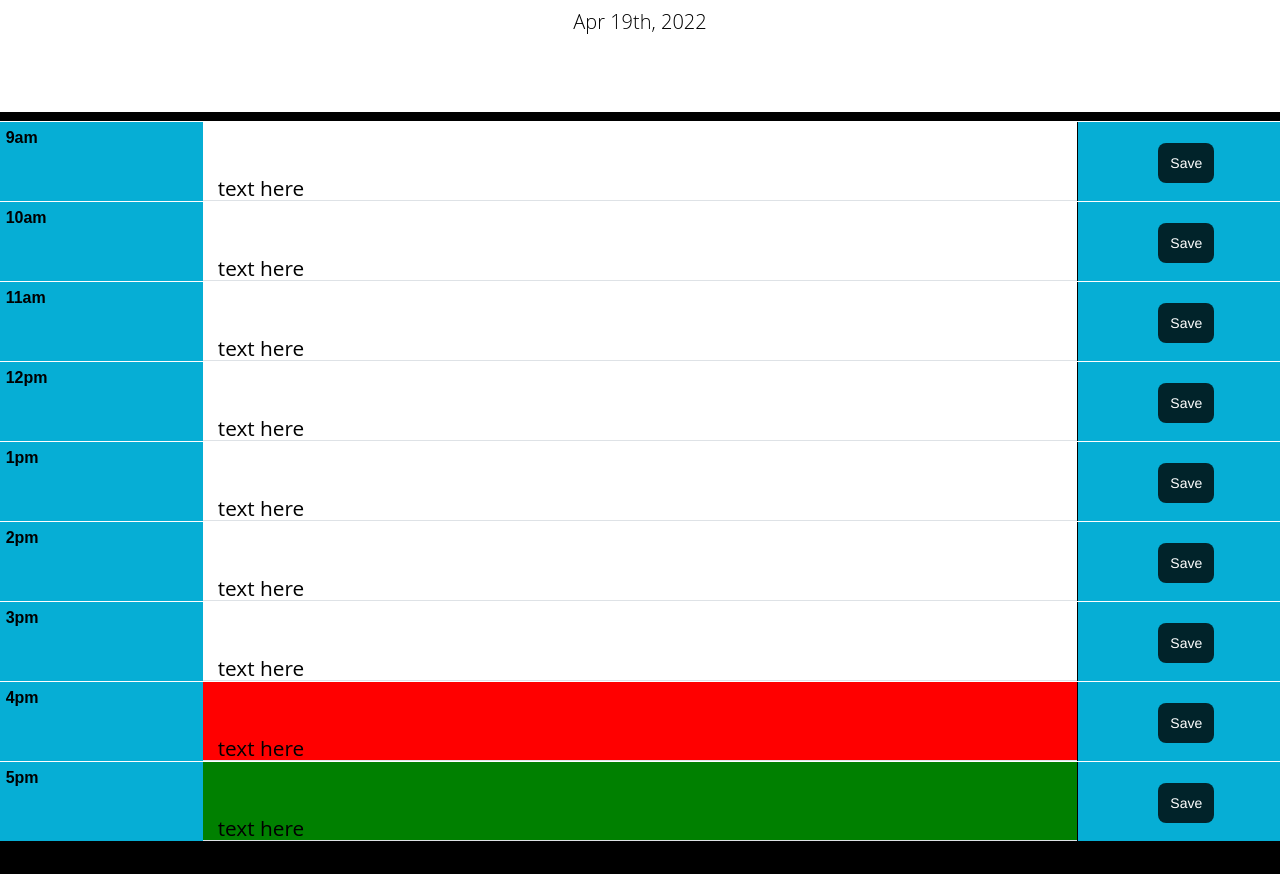
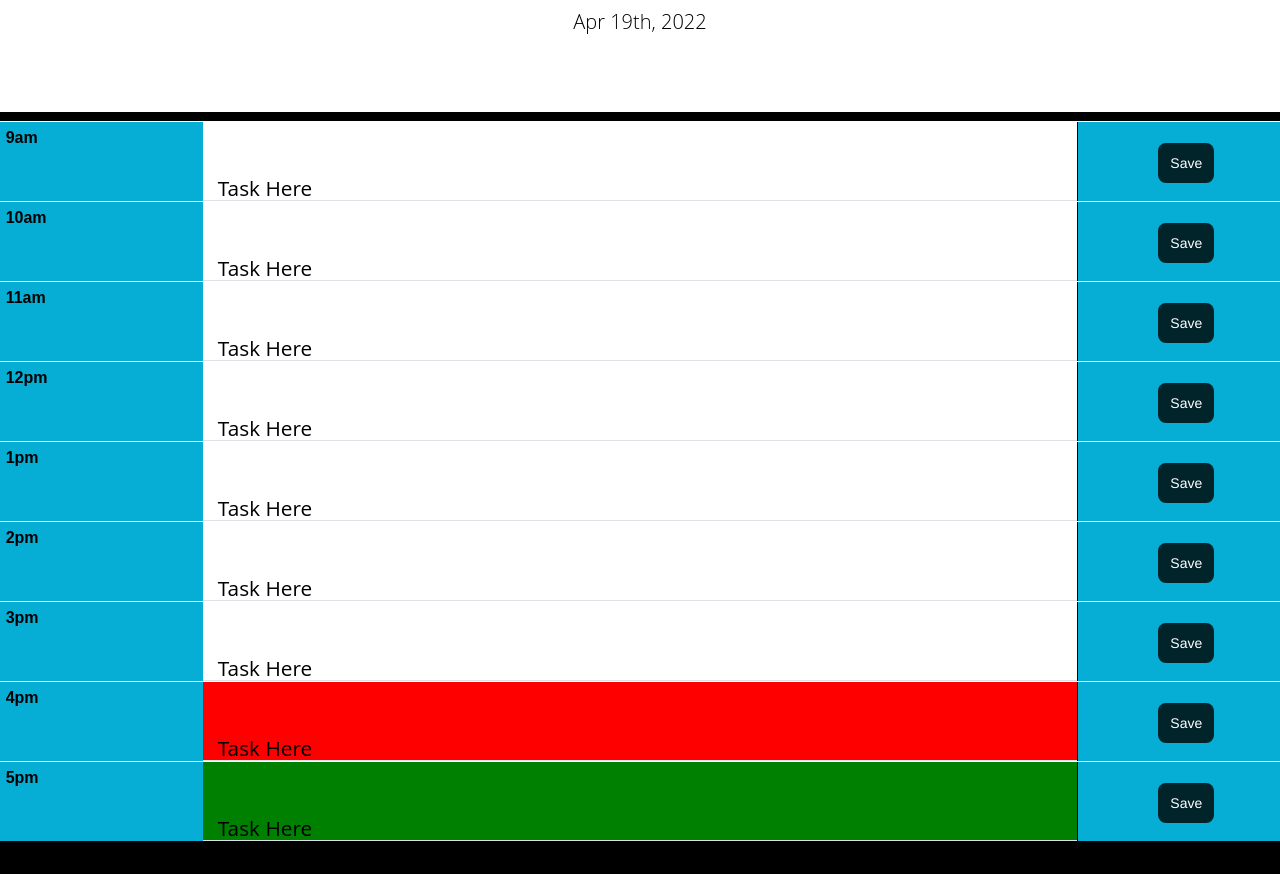
Before and after one commit to Brady1052/Work-Day-Scheduler, a plain HTML site: page index.html in a window 1280 px wide. Shown: the part 182-1056 px from the top of the page. Drawn offline with nearby package versions, Linux system fonts and the light colour scheme.

Commit message:
changed text here to Task Here

```diff
--- a/index.html
+++ b/index.html
@@ -25,7 +25,7 @@
         </div>
 
         <div class="col-8 description backgroundTool border-bottom scheduler">
-          <span for="event" class="textData" id="span9">text here </span>
+          <span for="event" class="textData" id="span9">Task Here </span>
           <input class="d-none textarea bg-transparent" style="border: none; font-size: 135%; position: relative; top: 25%; right:5%;" type="text" placeholder="Enter task here"></input>
         </div>
         <div class="col-2 saveBtn">
@@ -39,7 +39,7 @@
       </div>
 
       <div class="col-8 description backgroundTool border-bottom scheduler">
-        <span for="event" class="textData" id= "10amInput">text here </span>
+        <span for="event" class="textData" id= "10amInput">Task Here </span>
         <input class="d-none textarea bg-transparent" style="border: none; font-size: 135%; position: relative; top: 25%; right:5%;" type="text" placeholder="Enter task here"></input>
       </div>
       <div class="col-2 saveBtn">
@@ -54,7 +54,7 @@
       </div>
 
       <div class="col-8 description backgroundTool border-bottom scheduler">
-        <span class="textData" id="11amSpan">text here </span>
+        <span class="textData" id="11amSpan">Task Here </span>
         <input class="d-none textarea bg-transparent" style="border: none; font-size: 135%; position: relative; top: 25%; right:5%;" type="text" placeholder="Enter task here"></input>
       </div>
       <div class="col-2 saveBtn">
@@ -71,7 +71,7 @@
       </div>
 
       <div class="col-8 description backgroundTool border-bottom scheduler">
-        <span class="textData" id="12pmSpan">text here </span>
+        <span class="textData" id="12pmSpan">Task Here </span>
         <input class="d-none textarea bg-transparent" style="border: none; font-size: 135%; position: relative; top: 25%; right:5%;" type="text" placeholder="Enter task here"></input>
       </div>
       <div class="col-2 saveBtn">
@@ -85,7 +85,7 @@
       </div>
 
       <div class="col-8 description backgroundTool border-bottom scheduler">
-        <span class="textData" id="1pmSpan">text here </span>
+        <span class="textData" id="1pmSpan">Task Here </span>
         <input class="d-none textarea bg-transparent" style="border: none; font-size: 135%; position: relative; top: 25%; right:5%;" type="text" placeholder="Enter task here"></input>
       </div>
       <div class="col-2 saveBtn">
@@ -98,7 +98,7 @@
         </div>
 
         <div class="col-8 description backgroundTool border-bottom scheduler">
-          <span class="textData" id="span2">text here </span>
+          <span class="textData" id="span2">Task Here </span>
           <input class="d-none textarea bg-transparent" style="border: none; font-size: 135%; position: relative; top: 25%; right:5%;" type="text" placeholder="Enter task here"></input>
         </div>
         <div class="col-2 saveBtn">
@@ -111,7 +111,7 @@
         </div>
 
         <div class="col-8 description backgroundTool border-bottom scheduler">
-          <span class="textData" id="span3">text here </span>
+          <span class="textData" id="span3">Task Here </span>
           <input class="d-none textarea bg-transparent" style="border: none; font-size: 135%; position: relative; top: 25%; right:5%;" type="text" placeholder="Enter task here"></input>
         </div>
         <div class="col-2 saveBtn">
@@ -124,7 +124,7 @@
         </div>
 
         <div class="col-8 description backgroundTool border-bottom scheduler">
-          <span class="textData" id="span4">text here </span>
+          <span class="textData" id="span4">Task Here </span>
           <input class="d-none textarea bg-transparent" style="border: none; font-size: 135%; position: relative; top: 25%; right:5%;" type="text" placeholder="Enter task here"></input>
         </div>
         <div class="col-2 saveBtn">
@@ -138,7 +138,7 @@
         </div>
 
         <div class="col-8 description backgroundTool border-bottom scheduler">
-          <span class="textData" id="span5">text here </span>
+          <span class="textData" id="span5">Task Here </span>
           <input class="d-none textarea bg-transparent" style="border: none; font-size: 135%; position: relative; top: 25%; right:5%;" type="text" placeholder="Enter task here"></input>
         </div>
         <div class="col-2 saveBtn">
```
